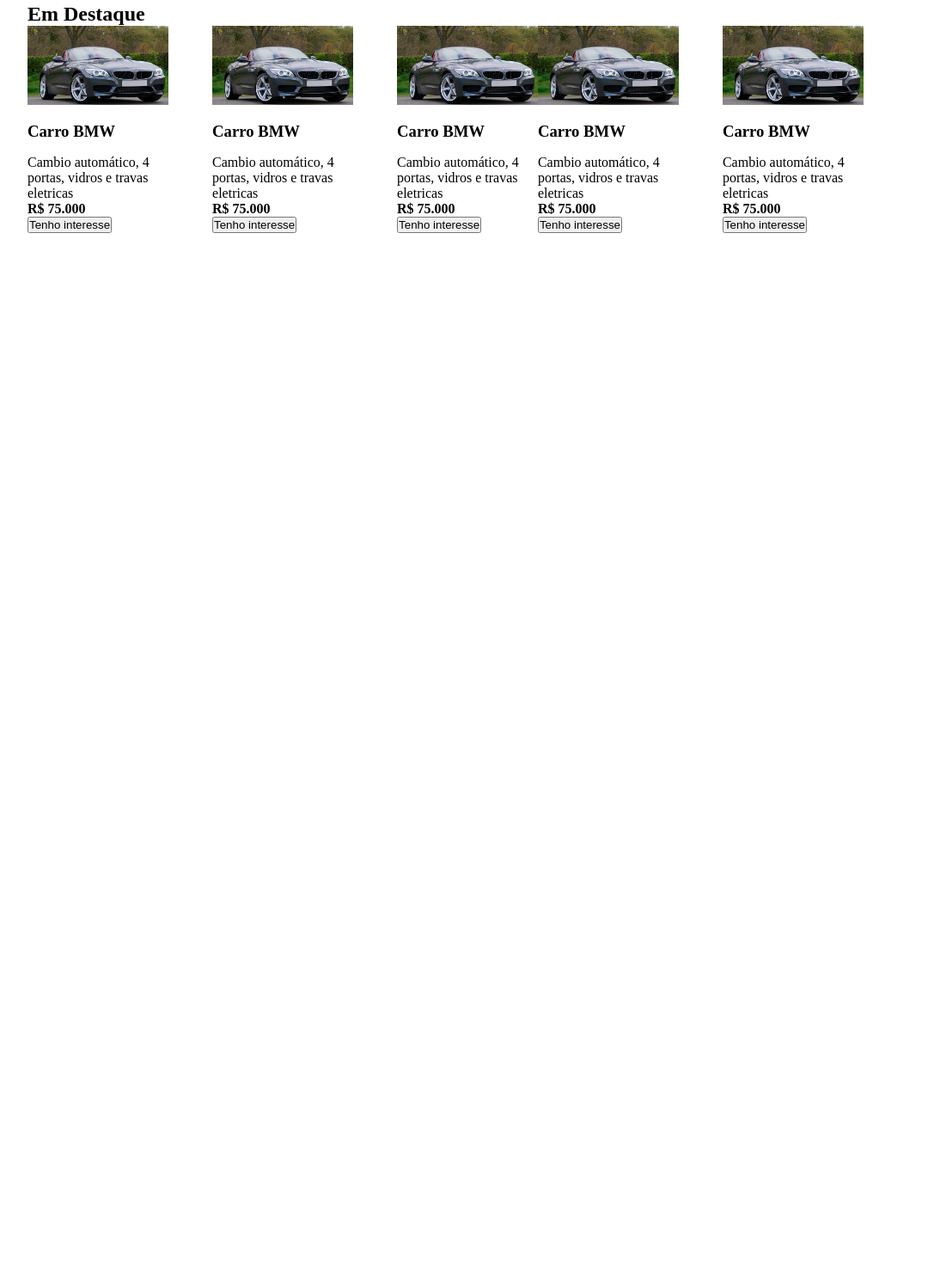
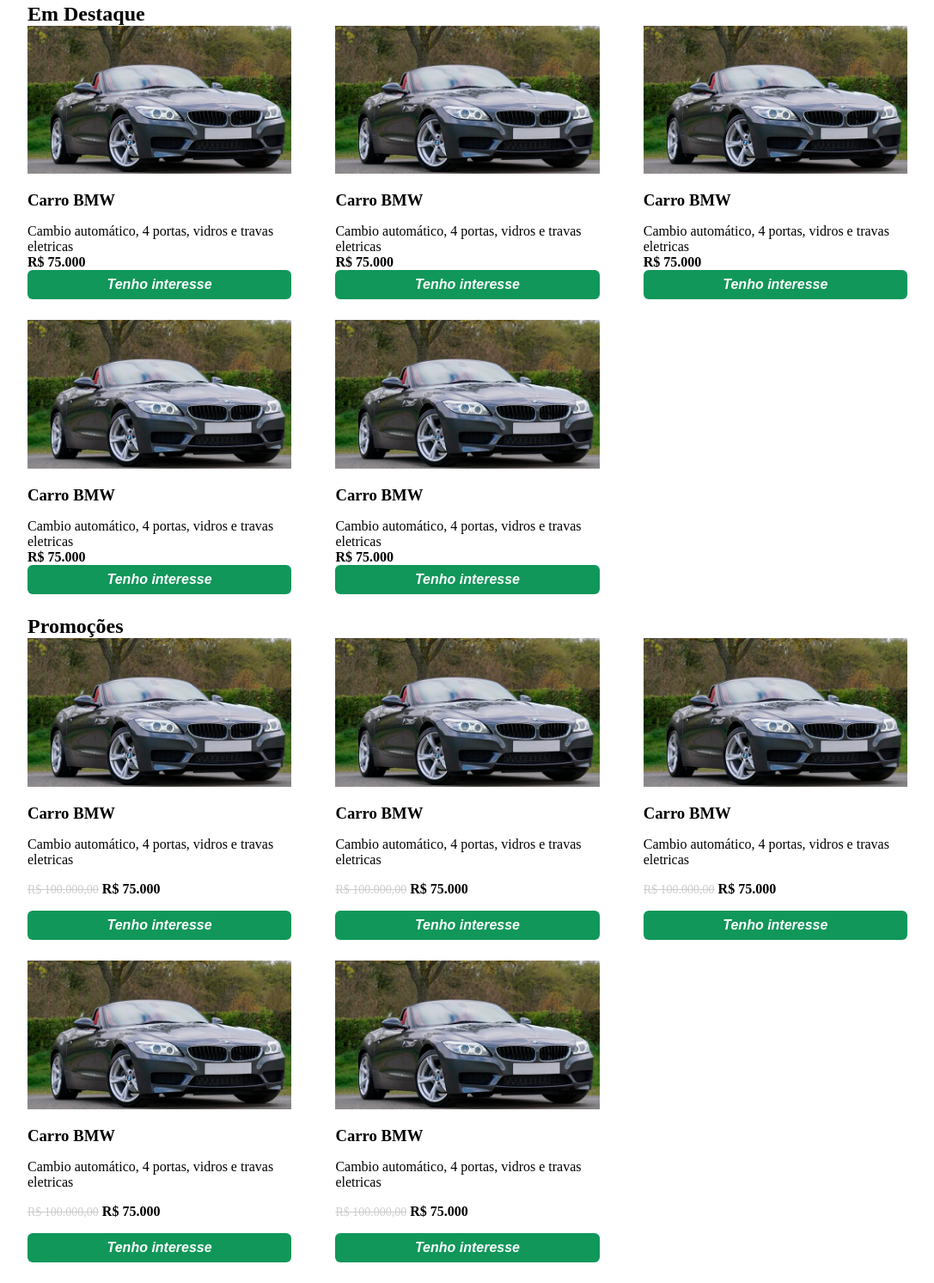
Before and after one commit to Jhonathan-Henrique/Site-Ebac-Motors, a plain HTML site: page index.html in a window 1280 px wide. Shown: the part 829-2321 px from the top of the page at 86% size, without its empty margins (96-1183 px from the left). Before the commit the page ends 1100 px from the top, so only its background shows below. Drawn offline with nearby package versions, Linux system fonts and the light colour scheme.

Commit message:
chore: 'ADD sectcion promotion'

```diff
--- a/index.html
+++ b/index.html
@@ -98,6 +98,64 @@
         </div>
     </section>
 
+    <section>
+        <div class="container">
+            <h2>Promoções</h2>
+            <ul class="display-flex lista-veiculos">
+                <li>
+                    <img src="./images/carro-bmw.png" alt="">
+                    <h3>Carro BMW</h3>
+                    <p>Cambio automático, 4 portas, vidros e travas eletricas</p>
+                    <div class="price">
+                        <del>R$ 100.000,00</del>
+                        <strong>R$ 75.000</strong>
+                    </div>
+                    <button type="button">Tenho interesse</button>
+                </li>
+                <li class="item-central">
+                    <img src="./images/carro-bmw.png" alt="">
+                    <h3>Carro BMW</h3>
+                    <p>Cambio automático, 4 portas, vidros e travas eletricas</p>
+                    <div class="price">
+                        <del>R$ 100.000,00</del>
+                        <strong>R$ 75.000</strong>
+                    </div>
+                    <button type="button">Tenho interesse</button>
+                </li>
+                <li>
+                    <img src="./images/carro-bmw.png" alt="">
+                    <h3>Carro BMW</h3>
+                    <p>Cambio automático, 4 portas, vidros e travas eletricas</p>
+                    <div class="price">
+                        <del>R$ 100.000,00</del>
+                        <strong>R$ 75.000</strong>
+                    </div>
+                    <button type="button">Tenho interesse</button>
+                </li>
+                <li>
+                    <img src="./images/carro-bmw.png" alt="">
+                    <h3>Carro BMW</h3>
+                    <p>Cambio automático, 4 portas, vidros e travas eletricas</p>
+                    <div class="price">
+                        <del>R$ 100.000,00</del>
+                        <strong>R$ 75.000</strong>
+                    </div>
+                    <button type="button">Tenho interesse</button>
+                </li>
+                <li class="item-central">
+                    <img src="./images/carro-bmw.png" alt="">
+                    <h3>Carro BMW</h3>
+                    <p>Cambio automático, 4 portas, vidros e travas eletricas</p>
+                    <div class="price">
+                        <del>R$ 100.000,00</del>
+                        <strong>R$ 75.000</strong>
+                    </div>
+                    <button type="button">Tenho interesse</button>
+                </li>
+            </ul>
+        </div>
+    </section>
+
     <script type="text/javascript" src="//code.jquery.com/jquery-1.11.0.min.js"></script>
     <script type="text/javascript" src="//code.jquery.com/jquery-migrate-1.2.1.min.js"></script>
     <script type="text/javascript" src="//cdn.jsdelivr.net/npm/slick-carousel@1.8.1/slick/slick.min.js"></script>
--- a/style.css
+++ b/style.css
@@ -86,19 +86,19 @@ nav li a {
 }
 
 /*Lista de Veiculos*/
+.lista-veiculos {
+    flex-wrap: wrap;
+}
+
 .lista-veiculos li{
     list-style: none;
     max-width: 30%;
+    margin-bottom: 24px;
 }
 
 .lista-veiculos li img {
     max-width: 100%;
 }
-
-.lista-veiculo {
-    flex-wrap: wrap;
-}
-
 
 .lista-veiculos li h3 {
     margin: 16px 0;
@@ -107,3 +107,27 @@ nav li a {
 .item-central {
     margin: 0 5%;
 }
+
+.lista-veiculos li button {
+    display: block;
+    width: 100%;
+    padding: 8px 0;
+    border: none;
+    background: #119759;
+    color: #fff;
+    font-size: 16px;
+    font-weight: bold;
+    font-style: italic;
+    cursor: pointer;
+    border-radius: 6px;
+}
+
+.price {
+    margin: 16px 0;
+    display: block;
+}
+
+.price del {
+    color: #ccc;
+    font-size: 14px;
+}
```
